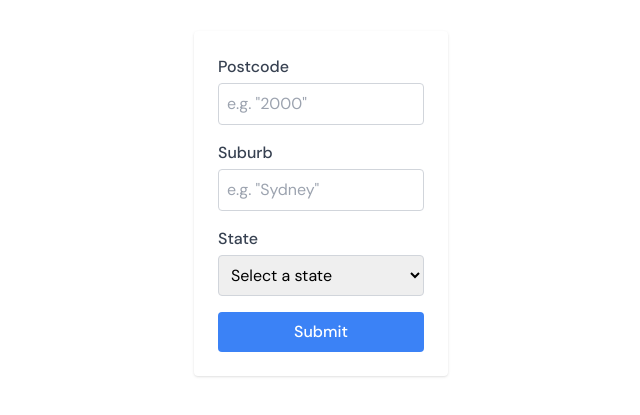
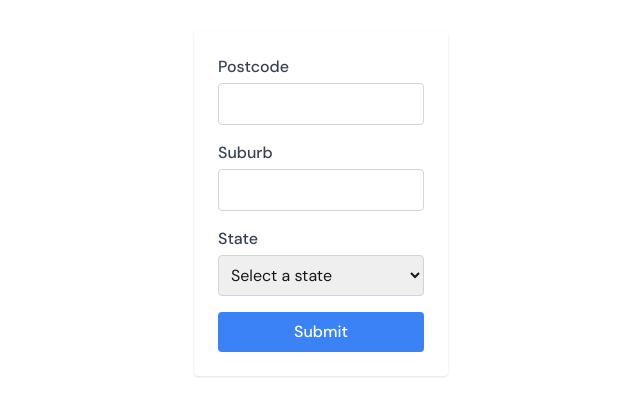
Before and after one commit to reezayn/australia-address-verifier, a Next.js app: page / in a window 1280 px wide. Shown: the part 197-612 px from the top of the page, without its empty margins (319-959 px from the left). Built offline with nearby package versions, Linux system fonts and the light colour scheme.

Commit message:
Implement address validation logic in the verifier component (UI)

```diff
--- a/components/AddressVerifier.tsx
+++ b/components/AddressVerifier.tsx
@@ -1,5 +1,7 @@
 'use client'
 import { useState } from 'react'
+import { useMutation } from '@apollo/client'
+import { VALIDATE_ADDRESS } from './mutation'
 
 const AddressVerifier = () => {
   const [postcode, setPostcode] = useState('')
@@ -7,12 +9,32 @@ const AddressVerifier = () => {
   const [state, setState] = useState('')
   const [message, setMessage] = useState('')
 
+  // Initialize the mutation hook.
+  const [validateAddress, { loading, error, data }] =
+    useMutation(VALIDATE_ADDRESS)
+
   const handleSubmit = async (e: React.FormEvent<HTMLFormElement>) => {
     e.preventDefault()
 
+    // Simple client-side validation: all fields must be filled.
     if (!postcode || !suburb || !state) {
       setMessage('All fields are required.')
       return
+    }
+
+    try {
+      const result = await validateAddress({
+        variables: { postcode, suburb, state },
+      })
+
+      if (result?.data?.validateAddress) {
+        setMessage(result.data.validateAddress)
+      } else {
+        setMessage('Unexpected error occurred.')
+      }
+    } catch (err) {
+      console.error(err)
+      setMessage('Error occurred while validating address.')
     }
   }
 
@@ -31,8 +53,7 @@ const AddressVerifier = () => {
           id="postcode"
           value={postcode}
           onChange={(e) => setPostcode(e.target.value)}
-          placeholder='e.g. "2000"'
-          className="mt-1 text-black block w-full border border-gray-300 rounded p-2 focus:outline-none focus:ring focus:border-blue-300"
+          className="mt-1 block w-full border border-gray-300 rounded p-2 focus:outline-none focus:ring focus:border-blue-300"
           required
         />
       </div>
@@ -45,8 +66,7 @@ const AddressVerifier = () => {
           id="suburb"
           value={suburb}
           onChange={(e) => setSuburb(e.target.value)}
-          placeholder='e.g. "Sydney"'
-          className="mt-1 text-black block w-full border border-gray-300 rounded p-2 focus:outline-none focus:ring focus:border-blue-300"
+          className="mt-1 block w-full border border-gray-300 rounded p-2 focus:outline-none focus:ring focus:border-blue-300"
           required
         />
       </div>
@@ -58,7 +78,7 @@ const AddressVerifier = () => {
           id="state"
           value={state}
           onChange={(e) => setState(e.target.value)}
-          className="mt-1 text-black block w-full border border-gray-300 rounded p-2 focus:outline-none focus:ring focus:border-blue-300"
+          className="mt-1 block w-full border border-gray-300 rounded p-2 focus:outline-none focus:ring focus:border-blue-300"
           required
         >
           <option value="">Select a state</option>
@@ -68,8 +88,13 @@ const AddressVerifier = () => {
           <option value="WA">WA</option>
           <option value="SA">SA</option>
           <option value="TAS">TAS</option>
+          {/* <option value="ACT">ACT</option>
+          <option value="NT">NT</option> */}
         </select>
       </div>
+      {loading && <p className="mb-4 text-blue-500">Validating...</p>}
+      {error && <p className="mb-4 text-red-500">Error: {error.message}</p>}
+      {message && <p className="mb-4 text-green-500">{message}</p>}
       <button
         type="submit"
         className="w-full bg-blue-500 text-white font-medium py-2 rounded hover:bg-blue-600 transition-colors"
```
